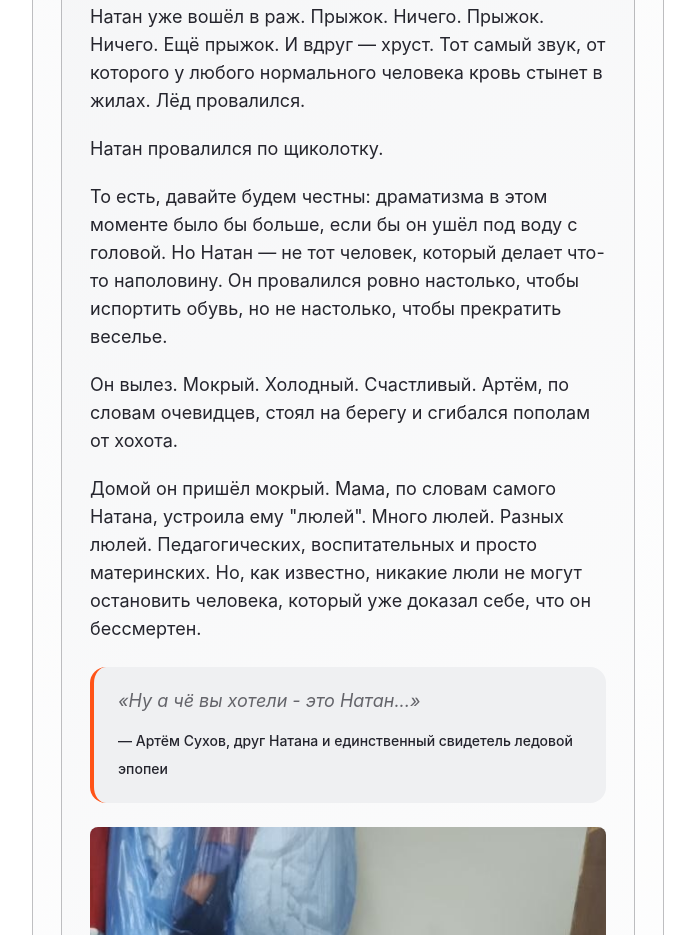
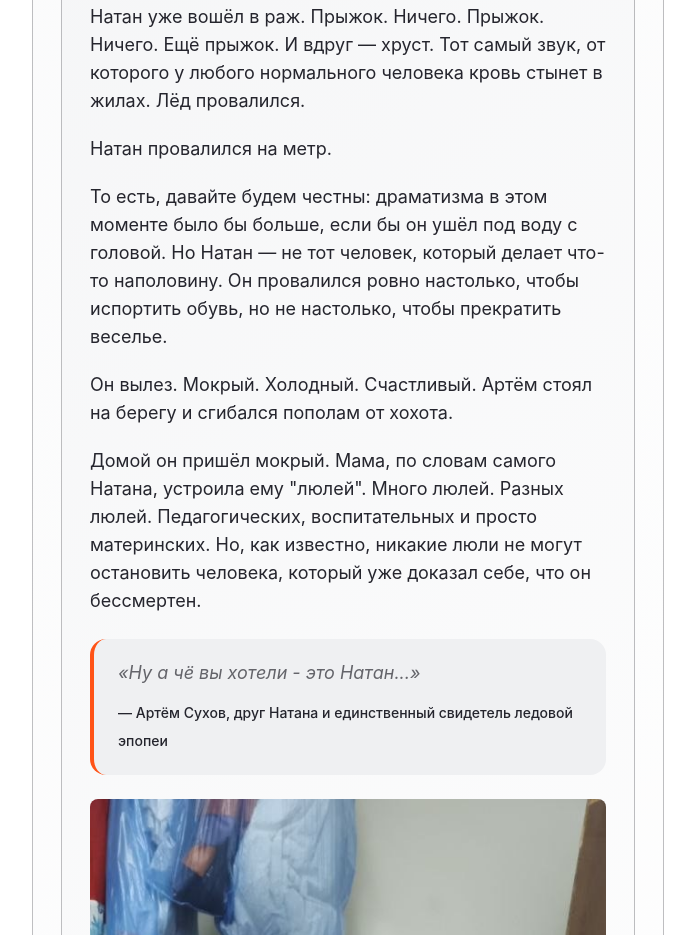
Before and after one commit to gruzovik-kun/epos, a plain HTML site: page index.html in a window 1280 px wide. Shown: the part 9930-10865 px from the top of the page, without its empty margins (292-987 px from the left). Drawn offline with Linux system fonts and the light colour scheme.

Commit message:
Update index.html

```diff
--- a/index.html
+++ b/index.html
@@ -441,11 +441,11 @@
 
                 <p>Натан уже вошёл в раж. Прыжок. Ничего. Прыжок. Ничего. Ещё прыжок. И вдруг — хруст. Тот самый звук, от которого у любого нормального человека кровь стынет в жилах. Лёд провалился.</p>
 
-                <p>Натан провалился по щиколотку.</p>
+                <p>Натан провалился на метр.</p>
 
                 <p>То есть, давайте будем честны: драматизма в этом моменте было бы больше, если бы он ушёл под воду с головой. Но Натан — не тот человек, который делает что-то наполовину. Он провалился ровно настолько, чтобы испортить обувь, но не настолько, чтобы прекратить веселье.</p>
 
-                <p>Он вылез. Мокрый. Холодный. Счастливый. Артём, по словам очевидцев, стоял на берегу и сгибался пополам от хохота.</p>
+                <p>Он вылез. Мокрый. Холодный. Счастливый. Артём стоял на берегу и сгибался пополам от хохота.</p>
 
 
                 <p>Домой он пришёл мокрый. Мама, по словам самого Натана, устроила ему "люлей". Много люлей. Разных люлей. Педагогических, воспитательных и просто материнских. Но, как известно, никакие люли не могут остановить человека, который уже доказал себе, что он бессмертен.</p>
```
